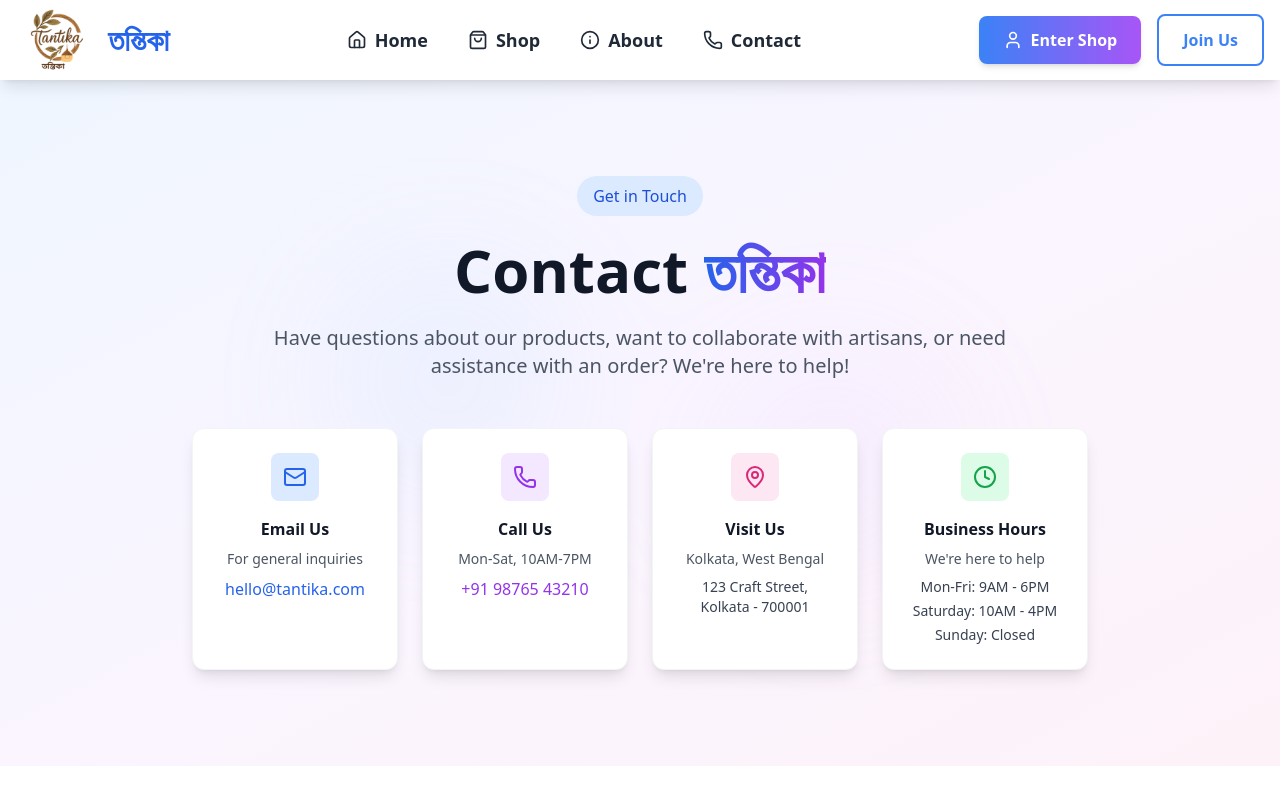
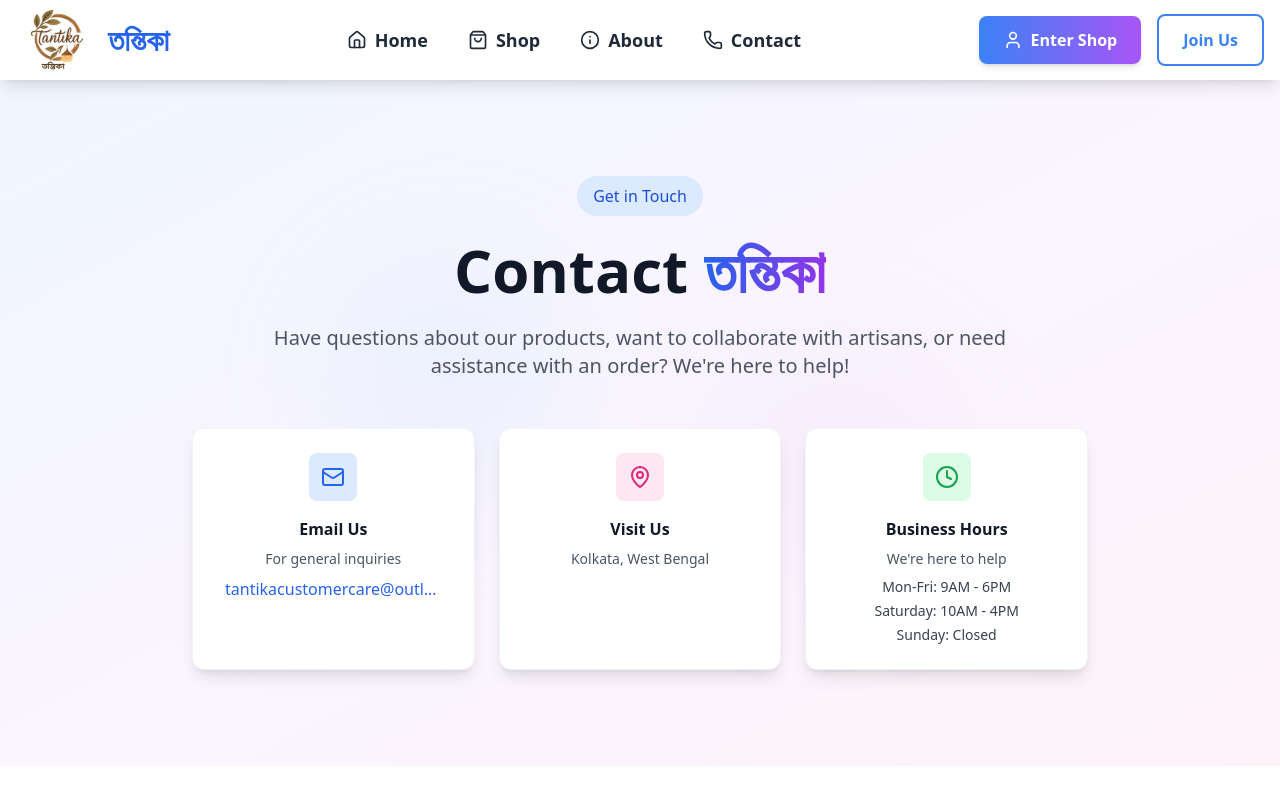
Before and after one commit to ESAditya1729/Ecommerce-Tantika, a React (Create React App) app in the folder frontend/: page /contact in a window 1280 px wide. Shown: the top 800 px of the page. Built offline with nearby package versions, Linux system fonts and the light colour scheme.

Commit message:
Fixed multiple issues

```diff
--- a/frontend/src/components/Contact/ContactHero.jsx
+++ b/frontend/src/components/Contact/ContactHero.jsx
@@ -1,4 +1,4 @@
-import { Mail, Phone, MapPin, Clock } from 'lucide-react';
+import { Mail, Phone, MapPin, Clock } from "lucide-react";
 
 const ContactHero = () => {
   return (
@@ -16,57 +16,50 @@
           </div>
 
           <h1 className="text-4xl md:text-5xl lg:text-6xl font-bold mb-6 leading-tight">
-            Contact <span className="text-transparent bg-clip-text bg-gradient-to-r from-blue-600 to-purple-600">তন্তিকা</span>
+            Contact{" "}
+            <span className="text-transparent bg-clip-text bg-gradient-to-r from-blue-600 to-purple-600">
+              তন্তিকা
+            </span>
           </h1>
 
           <p className="text-lg md:text-xl text-gray-600 mb-10 max-w-3xl mx-auto">
-            Have questions about our products, want to collaborate with artisans,
-            or need assistance with an order? We're here to help!
+            Have questions about our products, want to collaborate with
+            artisans, or need assistance with an order? We're here to help!
           </p>
 
-          {/* Contact Info Cards */}
-          <div className="grid grid-cols-1 md:grid-cols-2 lg:grid-cols-4 gap-6 mt-12">
-            <div className="bg-white p-6 rounded-xl shadow-lg border border-gray-100 hover:shadow-xl transition-shadow">
+          {/* Contact Info Cards - FIXED ALIGNMENT */}
+          <div className="grid grid-cols-1 md:grid-cols-3 gap-6 max-w-5xl mx-auto mt-12">
+            {/* Email Card */}
+            {/* Email Card - CLEANER VERSION */}
+            <div className="bg-white p-6 rounded-xl shadow-lg border border-gray-100 hover:shadow-xl transition-shadow flex flex-col items-center text-center">
               <div className="inline-flex items-center justify-center w-12 h-12 bg-blue-100 text-blue-600 rounded-lg mb-4">
                 <Mail className="w-6 h-6" />
               </div>
               <h3 className="font-bold mb-2">Email Us</h3>
               <p className="text-gray-600 text-sm">For general inquiries</p>
-              <a
-                href="mailto:hello@tantika.com"
-                className="text-blue-600 font-medium hover:text-blue-700 inline-block mt-2"
-              >
-                hello@tantika.com
-              </a>
+              <div className="mt-2 w-full px-2">
+                <a
+                  href="mailto:tantikacustomercare@outlook.com"
+                  className="text-blue-600 font-medium hover:text-blue-700 block truncate"
+                  title="tantikacustomercare@outlook.com"
+                >
+                  tantikacustomercare@outlook.com
+                </a>
+              </div>
             </div>
 
-            <div className="bg-white p-6 rounded-xl shadow-lg border border-gray-100 hover:shadow-xl transition-shadow">
-              <div className="inline-flex items-center justify-center w-12 h-12 bg-purple-100 text-purple-600 rounded-lg mb-4">
-                <Phone className="w-6 h-6" />
-              </div>
-              <h3 className="font-bold mb-2">Call Us</h3>
-              <p className="text-gray-600 text-sm">Mon-Sat, 10AM-7PM</p>
-              <a
-                href="tel:+919876543210"
-                className="text-purple-600 font-medium hover:text-purple-700 inline-block mt-2"
-              >
-                +91 98765 43210
-              </a>
-            </div>
-
-            <div className="bg-white p-6 rounded-xl shadow-lg border border-gray-100 hover:shadow-xl transition-shadow">
+            {/* Visit Us Card */}
+            <div className="bg-white p-6 rounded-xl shadow-lg border border-gray-100 hover:shadow-xl transition-shadow flex flex-col items-center text-center">
               <div className="inline-flex items-center justify-center w-12 h-12 bg-pink-100 text-pink-600 rounded-lg mb-4">
                 <MapPin className="w-6 h-6" />
               </div>
               <h3 className="font-bold mb-2">Visit Us</h3>
               <p className="text-gray-600 text-sm">Kolkata, West Bengal</p>
-              <p className="text-gray-700 text-sm mt-2">
-                123 Craft Street,<br/>
-                Kolkata - 700001
-              </p>
+              <p className="text-gray-700 text-sm mt-2"></p>
             </div>
 
-            <div className="bg-white p-6 rounded-xl shadow-lg border border-gray-100 hover:shadow-xl transition-shadow">
+            {/* Business Hours Card */}
+            <div className="bg-white p-6 rounded-xl shadow-lg border border-gray-100 hover:shadow-xl transition-shadow flex flex-col items-center text-center">
               <div className="inline-flex items-center justify-center w-12 h-12 bg-green-100 text-green-600 rounded-lg mb-4">
                 <Clock className="w-6 h-6" />
               </div>
--- a/frontend/src/components/Contact/MapLocation.jsx
+++ b/frontend/src/components/Contact/MapLocation.jsx
@@ -37,11 +37,11 @@
                 </div>
 
                 {/* Map Coordinates */}
-                <div className="absolute bottom-4 left-4 bg-white/90 backdrop-blur-sm px-4 py-2 rounded-lg">
+                {/* <div className="absolute bottom-4 left-4 bg-white/90 backdrop-blur-sm px-4 py-2 rounded-lg">
                   <div className="text-sm text-gray-700">
                     <div>22.5726° N, 88.3639° E</div>
                   </div>
-                </div>
+                </div> */}
               </div>
             </div>
 
@@ -57,34 +57,9 @@
                     <div>
                       <h4 className="font-bold mb-2">Address</h4>
                       <p className="text-gray-700">
-                        123 Craft Street,<br/>
-                        Ballygunge,<br/>
-                        Kolkata - 700001<br/>
+                        Kolkata<br/>
                         West Bengal, India
                       </p>
-                    </div>
-                  </div>
-                </div>
-
-                {/* Transportation */}
-                <div className="mb-8">
-                  <h4 className="font-bold mb-4">How to Reach</h4>
-
-                  <div className="space-y-4">
-                    <div className="flex items-center">
-                      <Train className="w-5 h-5 text-purple-600 mr-3" />
-                      <div>
-                        <div className="font-medium">Metro Railway</div>
-                        <div className="text-sm text-gray-600">Ballygunge Station (5 min walk)</div>
-                      </div>
-                    </div>
-
-                    <div className="flex items-center">
-                      <Bus className="w-5 h-5 text-green-600 mr-3" />
-                      <div>
-                        <div className="font-medium">Bus Station</div>
-                        <div className="text-sm text-gray-600">Gariahat Bus Stand (10 min walk)</div>
-                      </div>
                     </div>
                   </div>
                 </div>
@@ -114,14 +89,6 @@
                     </div>
                   </div>
                 </div>
-
-                {/* Parking Information */}
-                <div className="mt-8 p-4 bg-blue-100 rounded-xl">
-                  <h5 className="font-bold mb-2 text-blue-800">Parking Information</h5>
-                  <p className="text-sm text-blue-700">
-                    Limited parking available on premises. Public parking available at Gariahat Market (2 min walk).
-                  </p>
-                </div>
               </div>
             </div>
           </div>
--- a/frontend/src/components/Footer.jsx
+++ b/frontend/src/components/Footer.jsx
@@ -13,13 +13,13 @@
               Your one-stop destination for quality products at affordable prices.
             </p>
             <div className="flex space-x-4">
-              <a href="#" className="text-gray-400 hover:text-white">
+              <a href="https://www.facebook.com/share/14YVS5LRfrh/" className="text-gray-400 hover:text-white">
                 <Facebook className="w-5 h-5" />
               </a>
-              <a href="#" className="text-gray-400 hover:text-white">
+              {/* <a href="#" className="text-gray-400 hover:text-white">
                 <Twitter className="w-5 h-5" />
-              </a>
-              <a href="#" className="text-gray-400 hover:text-white">
+              </a> */}
+              <a href="https://www.instagram.com/shinchan121571?igsh=MTVieWYzd2FnajJibw==" className="text-gray-400 hover:text-white">
                 <Instagram className="w-5 h-5" />
               </a>
             </div>
@@ -41,7 +41,7 @@
           <div>
             <h4 className="text-lg font-semibold mb-4">Customer Service</h4>
             <ul className="space-y-2">
-              <li><Link to="/faq" className="text-gray-400 hover:text-white">FAQ</Link></li>
+              <li><Link to="/contact" className="text-gray-400 hover:text-white">FAQ</Link></li>
               <li><Link to="/shipping" className="text-gray-400 hover:text-white">Shipping Policy</Link></li>
               <li><Link to="/returns" className="text-gray-400 hover:text-white">Returns & Refunds</Link></li>
               <li><Link to="/privacy" className="text-gray-400 hover:text-white">Privacy Policy</Link></li>
@@ -55,15 +55,15 @@
             <div className="space-y-3">
               <div className="flex items-center text-gray-400">
                 <Mail className="w-5 h-5 mr-3" />
-                <span>support@tantika.com</span>
+                <span>tantikacustomercare@outlook.com</span>
               </div>
-              <div className="flex items-center text-gray-400">
+              {/* <div className="flex items-center text-gray-400">
                 <Phone className="w-5 h-5 mr-3" />
                 <span>+1 (555) 123-4567</span>
-              </div>
+              </div> */}
               <div className="flex items-center text-gray-400">
                 <MapPin className="w-5 h-5 mr-3" />
-                <span>123 Street, New York, USA</span>
+                <span>West Bengal, India</span>
               </div>
             </div>
           </div>
@@ -75,12 +75,12 @@
             <p className="text-gray-400 text-sm">
               &copy; {new Date().getFullYear()} Tantika. All rights reserved.
             </p>
-            <div className="flex space-x-6 mt-4 md:mt-0">
+            {/* <div className="flex space-x-6 mt-4 md:mt-0">
               <img src="https://cdn.iconscout.com/icon/free/png-256/visa-5-555662.png" alt="Visa" className="h-8" />
               <img src="https://cdn.iconscout.com/icon/free/png-256/mastercard-5-555659.png" alt="Mastercard" className="h-8" />
               <img src="https://cdn.iconscout.com/icon/free/png-256/paypal-5-555661.png" alt="PayPal" className="h-8" />
               <img src="https://cdn.iconscout.com/icon/free/png-256/stripe-2-498440.png" alt="Stripe" className="h-8" />
-            </div>
+            </div> */}
           </div>
         </div>
       </div>
--- a/frontend/src/components/HeroSection/FeaturedProducts.jsx
+++ b/frontend/src/components/HeroSection/FeaturedProducts.jsx
@@ -152,7 +152,7 @@
             </div>
           ))}
         </div>
-        {/* Traditional Crafts of Bengal */}
+        {/* Traditional Crafts of Bengal
         <div className="mb-16">
           <div className="text-center mb-8">
             <h3 className="text-2xl font-bold mb-2">Traditional Crafts of Bengal</h3>
@@ -179,7 +179,7 @@
               </div>
             ))}
           </div>
-        </div>
+        </div> */}
 
         {/* Mission Banner */}
         <div className="bg-gradient-to-r from-blue-600 via-purple-600 to-pink-600 rounded-3xl p-8 md:p-12 text-white text-center relative overflow-hidden">
--- a/frontend/src/pages/ProductDetails.jsx
+++ b/frontend/src/pages/ProductDetails.jsx
@@ -726,7 +726,7 @@
                     <div className="font-medium text-gray-900">
                       Free Shipping
                     </div>
-                    <div className="text-xs text-gray-600">Across India</div>
+                    <div className="text-xs text-gray-600">Free shipping over ₹999</div>
                   </div>
                 </div>
                 <div className="flex items-center gap-3 p-3 bg-green-50 rounded-xl">
```
